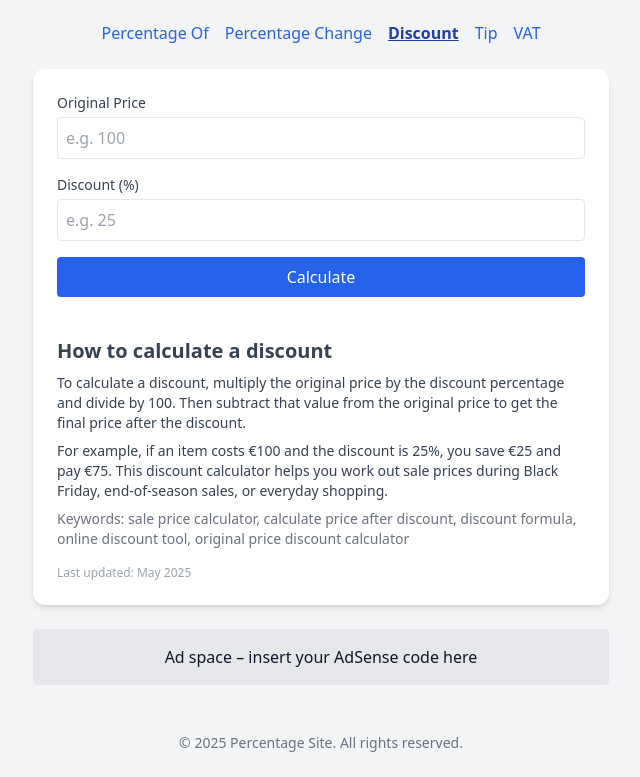
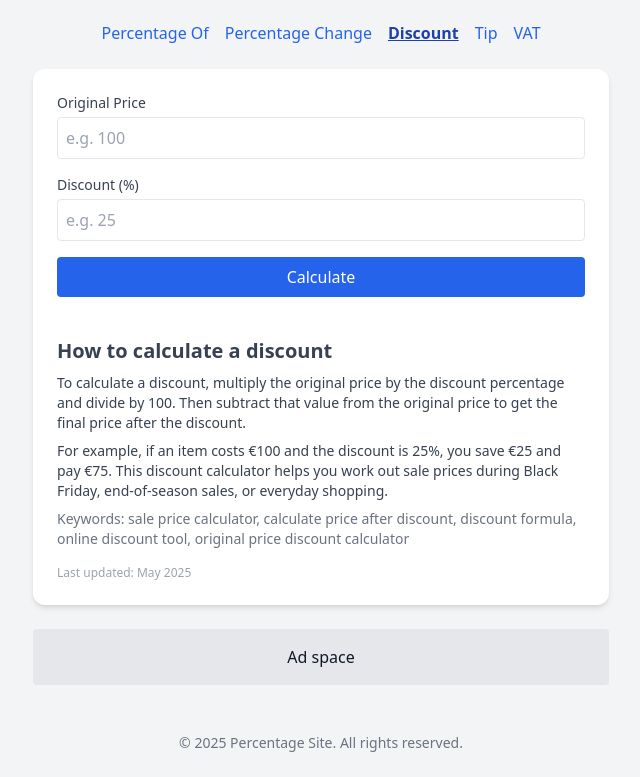
Before and after one commit to PajoHack/percentage-calculator, a plain HTML site: page discount-calculator.html in a window 1280 px wide. Shown: the part 95-872 px from the top of the page, without its empty margins (319-959 px from the left). Drawn offline with nearby package versions, Linux system fonts and the light colour scheme.

Commit message:
Update UI

```diff
--- a/discount-calculator.html
+++ b/discount-calculator.html
@@ -68,7 +68,7 @@
   <!-- 🔥 Ad Placeholder -->
   <div class="w-full max-w-xl my-6">
     <div class="bg-gray-200 text-center p-4 rounded">
-      Ad space – insert your AdSense code here
+      Ad space <!-- Adsense Code Here -->
     </div>
   </div>
 
```
Also changed, not shown: index.html (+1 -1 lines), percentage-change.html (+1 -1 lines), tip-calculator.html (+1 -1 lines), vat-calculator.html (+1 -1 lines).
